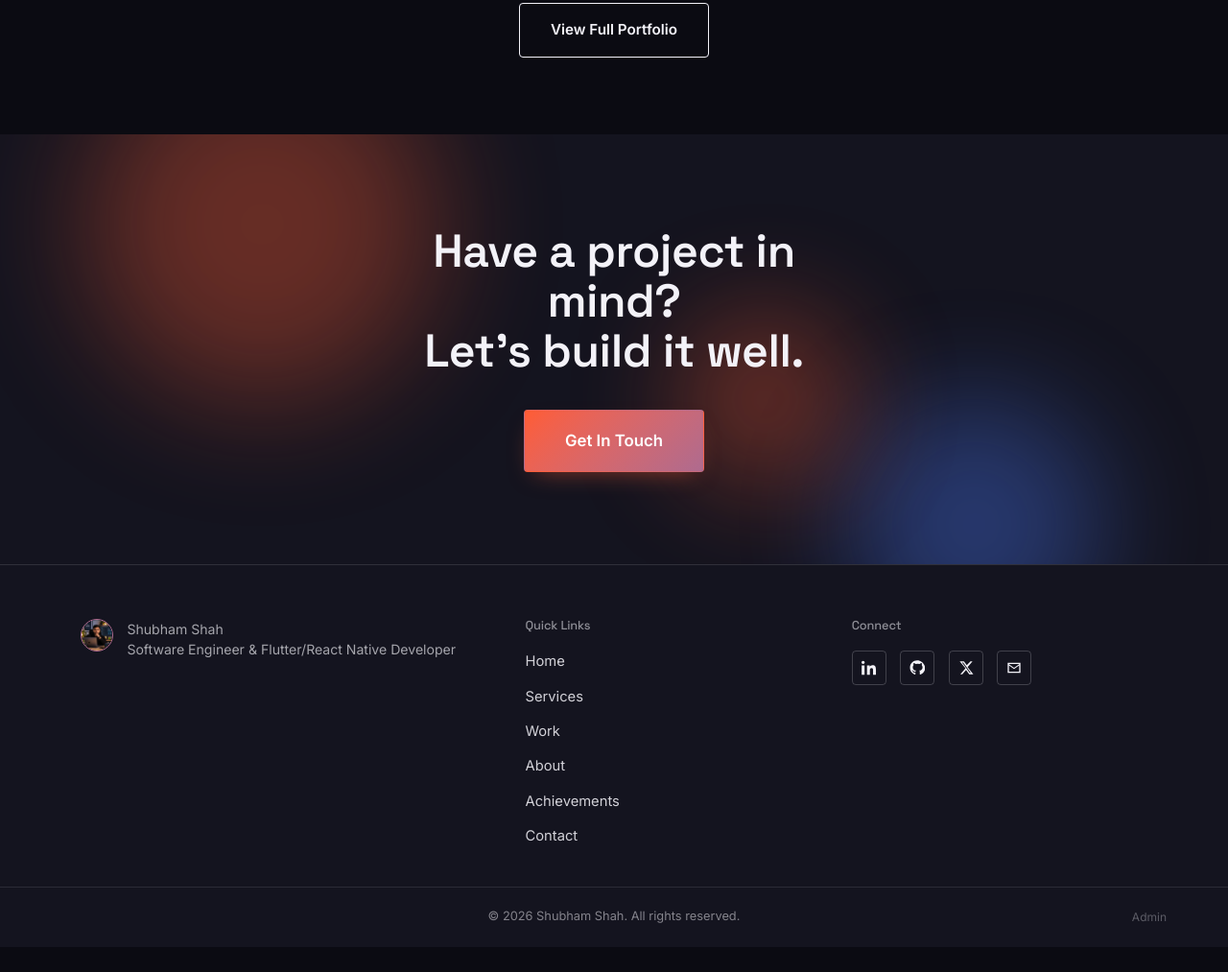
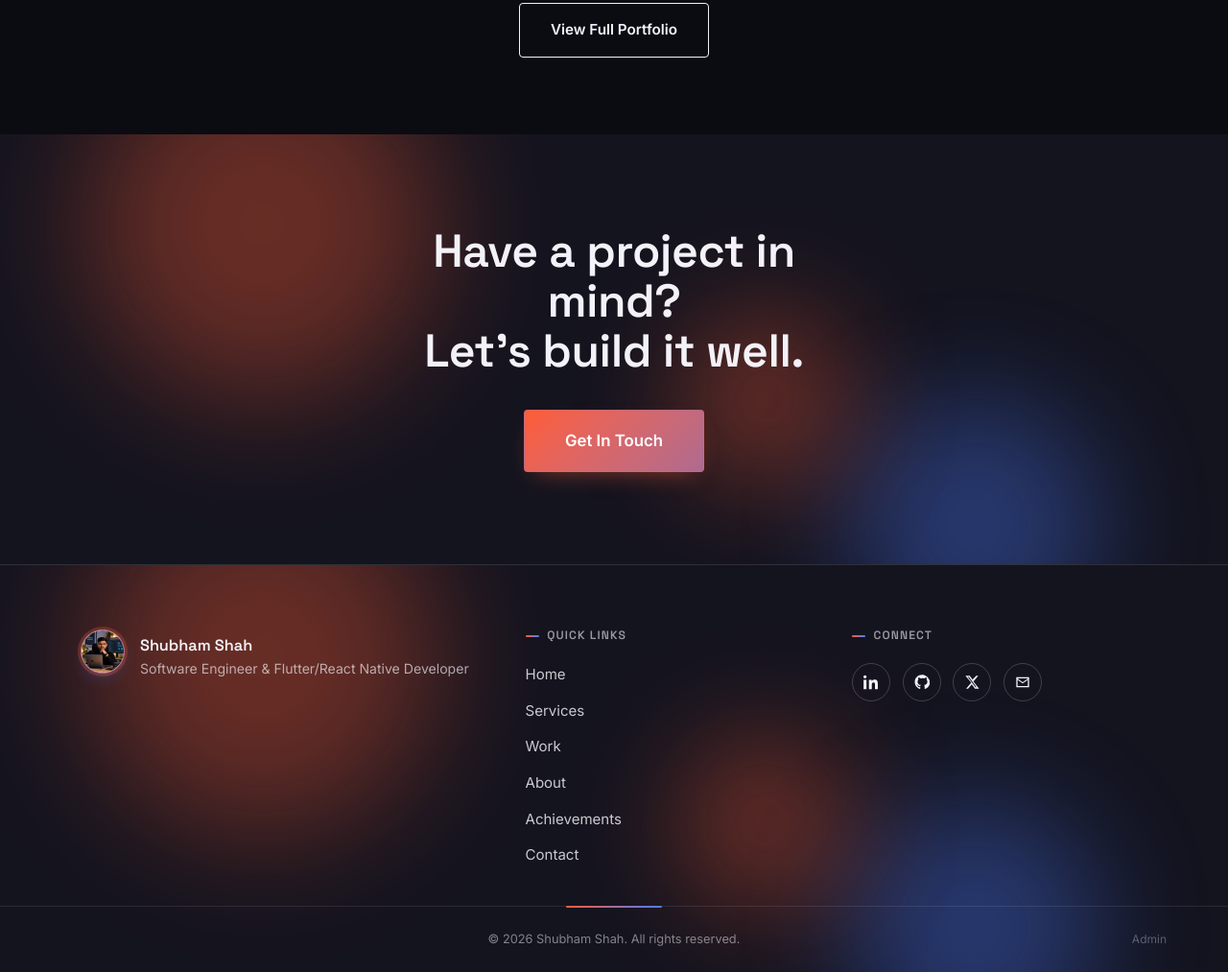
Before and after one commit to shahshubham9090/shahshubham9090.github.io, a website: page index.html in a window 1280 px wide. Shown: the part 2656-3669 px from the top of the page at 96% size. Before the commit the page ends 3643 px from the top, so only its background shows below. Drawn offline with Linux system fonts and the light colour scheme.

Commit message:
Redesign the footer with richer visual polish
Adds ambient glow blobs matching the rest of the dark theme, a glow
ring around the brand avatar, uppercase section labels with a small
gradient accent dash, animated dot-marker + shift on link hover,
circular social icons that fill with the orange-to-blue gradient and
lift on hover, and a centered gradient accent line above the
copyright bar.

```diff
--- a/css/styles.css
+++ b/css/styles.css
@@ -708,60 +708,125 @@ p { margin: 0; }
    FOOTER
    ========================================================= */
 .site-footer {
+  position: relative;
+  overflow: hidden;
   background: var(--color-bg-alt);
   color: var(--color-on-dark);
   border-top: 1px solid color-mix(in srgb, var(--color-on-dark) 12%, transparent);
 }
 .footer-inner {
-  padding: 3.5rem var(--gutter) 2.5rem;
+  position: relative;
+  z-index: 1;
+  padding: 4.2rem var(--gutter) 2.5rem;
   display: grid;
   grid-template-columns: 1.4fr 1fr 1fr;
   gap: 2rem;
 }
-.footer-brand { display: flex; gap: 0.9rem; }
+.footer-brand { display: flex; gap: 1rem; align-items: flex-start; }
+.footer-brand .brand-mark {
+  width: 46px;
+  height: 46px;
+  box-shadow: 0 0 0 3px color-mix(in srgb, var(--color-orange) 25%, transparent), 0 8px 20px -8px color-mix(in srgb, var(--color-blue) 45%, transparent);
+}
 .footer-brand p {
   font-size: 0.88rem;
   color: color-mix(in srgb, var(--color-on-dark) 65%, transparent);
-  line-height: 1.5;
+  line-height: 1.6;
+  padding-top: 0.2rem;
+}
+.footer-brand p::first-line {
+  font-family: var(--font-display);
+  font-weight: 600;
+  font-size: 1.02rem;
+  color: var(--color-on-dark);
 }
 .footer-links, .footer-social {
   display: flex;
   flex-direction: column;
-  gap: 0.8rem;
+  gap: 0.85rem;
 }
 .footer-links h4, .footer-social h4 {
-  font-size: 0.8rem;
-  color: color-mix(in srgb, var(--color-on-dark) 55%, transparent);
-  font-weight: 500;
-  margin-bottom: 0.4rem;
+  display: flex;
+  align-items: center;
+  gap: 0.55rem;
+  font-size: 0.76rem;
+  text-transform: uppercase;
+  letter-spacing: 0.09em;
+  color: color-mix(in srgb, var(--color-on-dark) 60%, transparent);
+  font-weight: 600;
+  margin-bottom: 0.5rem;
+}
+.footer-links h4::before, .footer-social h4::before {
+  content: '';
+  width: 14px;
+  height: 2px;
+  flex-shrink: 0;
+  border-radius: 2px;
+  background: linear-gradient(90deg, var(--color-orange), var(--color-blue));
 }
 .footer-links a {
-  font-size: 0.92rem;
-  color: color-mix(in srgb, var(--color-on-dark) 85%, transparent);
+  position: relative;
+  font-size: 0.94rem;
+  color: color-mix(in srgb, var(--color-on-dark) 82%, transparent);
   width: fit-content;
-  transition: color 0.25s;
+  transition: color 0.3s var(--ease-cinematic), transform 0.3s var(--ease-cinematic);
 }
-.footer-links a:hover { color: var(--color-orange); }
+.footer-links a::before {
+  content: '';
+  position: absolute;
+  left: -13px;
+  top: 50%;
+  width: 5px;
+  height: 5px;
+  border-radius: 50%;
+  background: var(--color-orange);
+  transform: translateY(-50%) scale(0);
+  transition: transform 0.3s var(--ease-cinematic);
+}
+.footer-links a:hover {
+  color: var(--color-on-dark);
+  transform: translateX(6px);
+}
+.footer-links a:hover::before { transform: translateY(-50%) scale(1); }
 
-.social-icons { display: flex; gap: 0.9rem; }
+.social-icons { display: flex; gap: 0.8rem; }
 .social-icons a {
-  width: 36px;
-  height: 36px;
+  position: relative;
+  width: 40px;
+  height: 40px;
   display: flex;
   align-items: center;
   justify-content: center;
   border: 1px solid color-mix(in srgb, var(--color-on-dark) 20%, transparent);
-  border-radius: var(--radius-s);
-  transition: border-color 0.25s, background-color 0.25s;
+  border-radius: 50%;
+  transition: border-color 0.35s var(--ease-cinematic), background 0.35s var(--ease-cinematic), transform 0.35s var(--ease-cinematic), box-shadow 0.35s var(--ease-cinematic);
 }
-.social-icons a:hover { border-color: var(--color-orange); background: color-mix(in srgb, var(--color-orange) 15%, transparent); }
-.social-icons svg { width: 16px; height: 16px; fill: var(--color-on-dark); }
+.social-icons a:hover {
+  border-color: transparent;
+  background: linear-gradient(135deg, var(--color-orange), var(--color-blue));
+  transform: translateY(-4px);
+  box-shadow: 0 12px 24px -10px color-mix(in srgb, var(--color-blue) 55%, transparent);
+}
+.social-icons svg { width: 16px; height: 16px; fill: var(--color-on-dark); transition: transform 0.35s var(--ease-cinematic); }
+.social-icons a:hover svg { transform: scale(1.12); }
 
 .footer-bottom {
+  position: relative;
+  z-index: 1;
   border-top: 1px solid color-mix(in srgb, var(--color-on-dark) 10%, transparent);
-  padding: 1.3rem var(--gutter);
+  padding: 1.5rem var(--gutter);
   text-align: center;
-  position: relative;
+}
+.footer-bottom::before {
+  content: '';
+  position: absolute;
+  top: -1px;
+  left: 50%;
+  transform: translateX(-50%);
+  width: 100px;
+  height: 2px;
+  border-radius: 2px;
+  background: linear-gradient(90deg, var(--color-orange), var(--color-blue));
 }
 .footer-bottom p {
   font-size: 0.8rem;
@@ -774,7 +839,7 @@ p { margin: 0; }
   transform: translateY(-50%);
   font-size: 0.75rem;
   color: color-mix(in srgb, var(--color-on-dark) 32%, transparent);
-  transition: color 0.25s;
+  transition: color 0.3s var(--ease-cinematic);
 }
 .footer-admin-link:hover { color: var(--color-orange); }
 
--- a/index.html
+++ b/index.html
@@ -260,6 +260,7 @@
 
 <!-- ================= FOOTER ================= -->
 <footer class="site-footer">
+  <div class="ambient-blobs" aria-hidden="true"><span></span><span></span><span></span></div>
   <div class="section-inner footer-inner">
     <div class="footer-brand">
       <span class="brand-mark"><img src="assets/homeprofilepic.jpg" alt="Shubham Shah"></span>
```
Also changed, not shown: about.html (+1 -0 lines), achievements.html (+1 -0 lines), contact.html (+1 -0 lines), portfolio.html (+1 -0 lines), services.html (+1 -0 lines).
